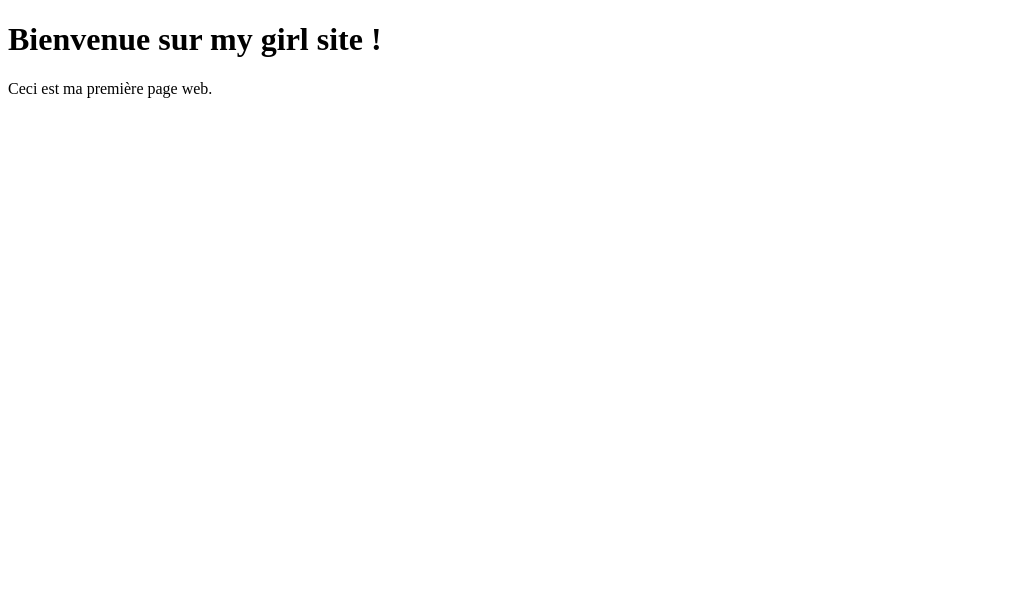
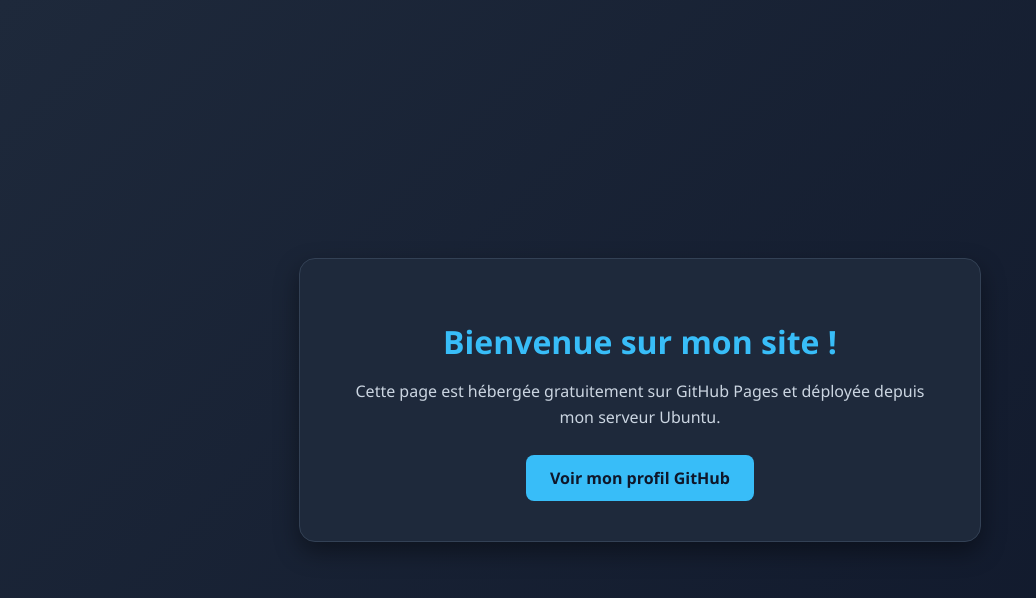
Before and after one commit to F-Gracieuse/mysite, a plain HTML site: page index.html in a window 1280 px wide. Shown: the whole page, without its empty margins (0-1036 px from the left). Drawn offline with Linux system fonts and the light colour scheme.

Commit message:
Ajout du design CSS moderne

```diff
--- a/index.html
+++ b/index.html
@@ -2,10 +2,58 @@
 <html lang="fr">
 <head>
     <meta charset="UTF-8">
-    <title>My site</title>
+    <meta name="viewport" content="width=device-width, initial-scale=1.0">
+    <title>Mon Site Web - Gracieuse</title>
+    <style>
+        body {
+            font-family: 'Segoe UI', Tahoma, Geneva, Verdana, sans-serif;
+            margin: 0;
+            padding: 0;
+            background: linear-gradient(135deg, #1e293b, #0f172a);
+            color: #f8fafc;
+            display: flex;
+            justify-content: center;
+            align-items: center;
+            min-height: 100vh;
+        }
+        .carte {
+            background-color: #1e293b;
+            border: 1px solid #334155;
+            border-radius: 16px;
+            padding: 40px;
+            max-width: 600px;
+            text-align: center;
+            box-shadow: 0 10px 25px rgba(0, 0, 0, 0.4);
+        }
+        h1 {
+            color: #38bdf8;
+            margin-bottom: 15px;
+        }
+        p {
+            line-height: 1.6;
+            color: #cbd5e1;
+            margin-bottom: 25px;
+        }
+        .bouton {
+            display: inline-block;
+            background-color: #38bdf8;
+            color: #0f172a;
+            text-decoration: none;
+            padding: 12px 24px;
+            border-radius: 8px;
+            font-weight: bold;
+            transition: background-color 0.3s;
+        }
+        .bouton:hover {
+            background-color: #7dd3fc;
+        }
+    </style>
 </head>
 <body>
-    <h1>Bienvenue sur my girl site !</h1>
-    <p>Ceci est ma première page web.</p>
+    <div class="carte">
+        <h1>Bienvenue sur mon site !</h1>
+        <p>Cette page est hébergée gratuitement sur GitHub Pages et déployée depuis mon serveur Ubuntu.</p>
+        <a href="https://github.com" target="_blank" class="bouton">Voir mon profil GitHub</a>
+    </div>
 </body>
 </html>
```
